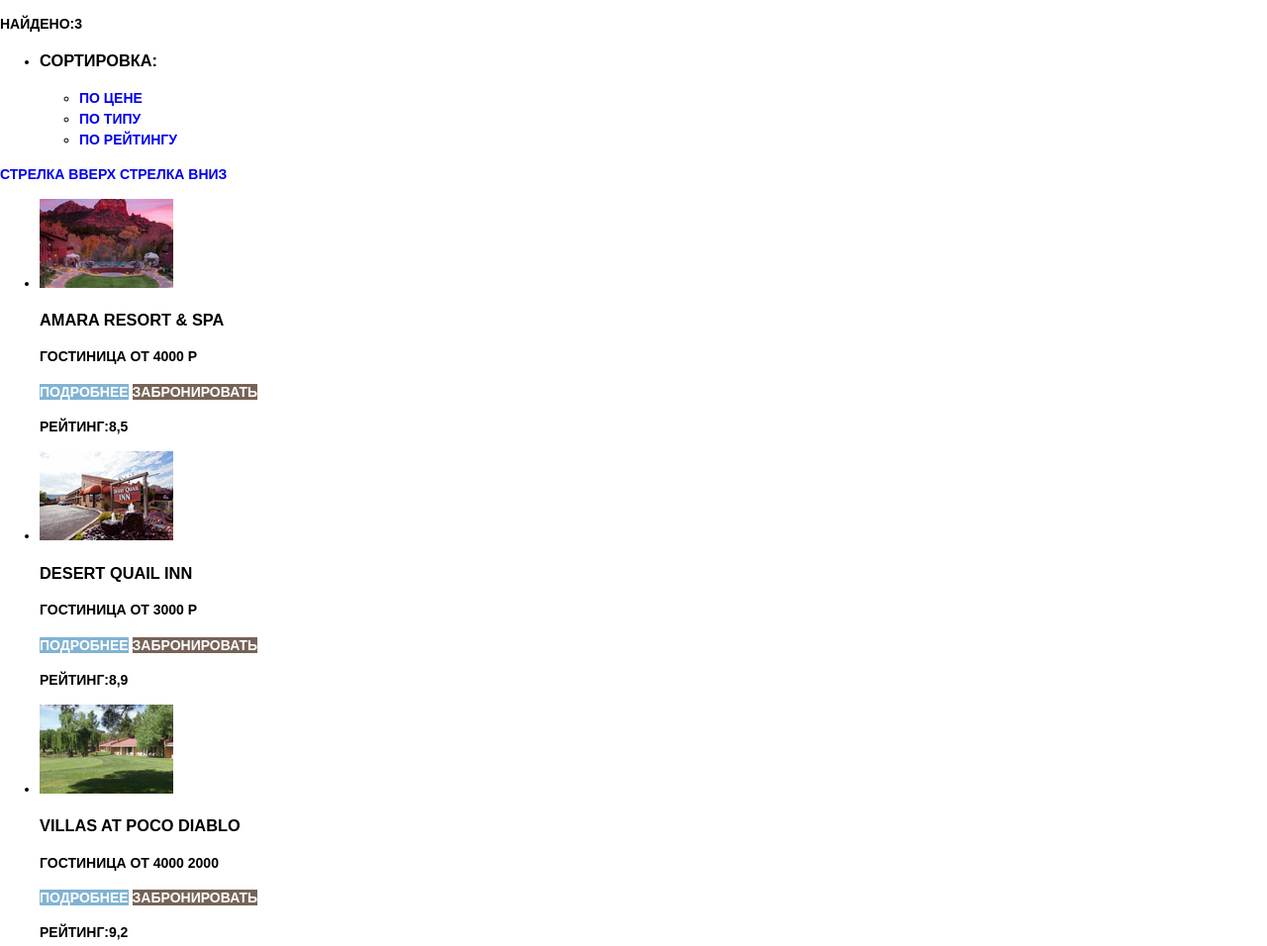
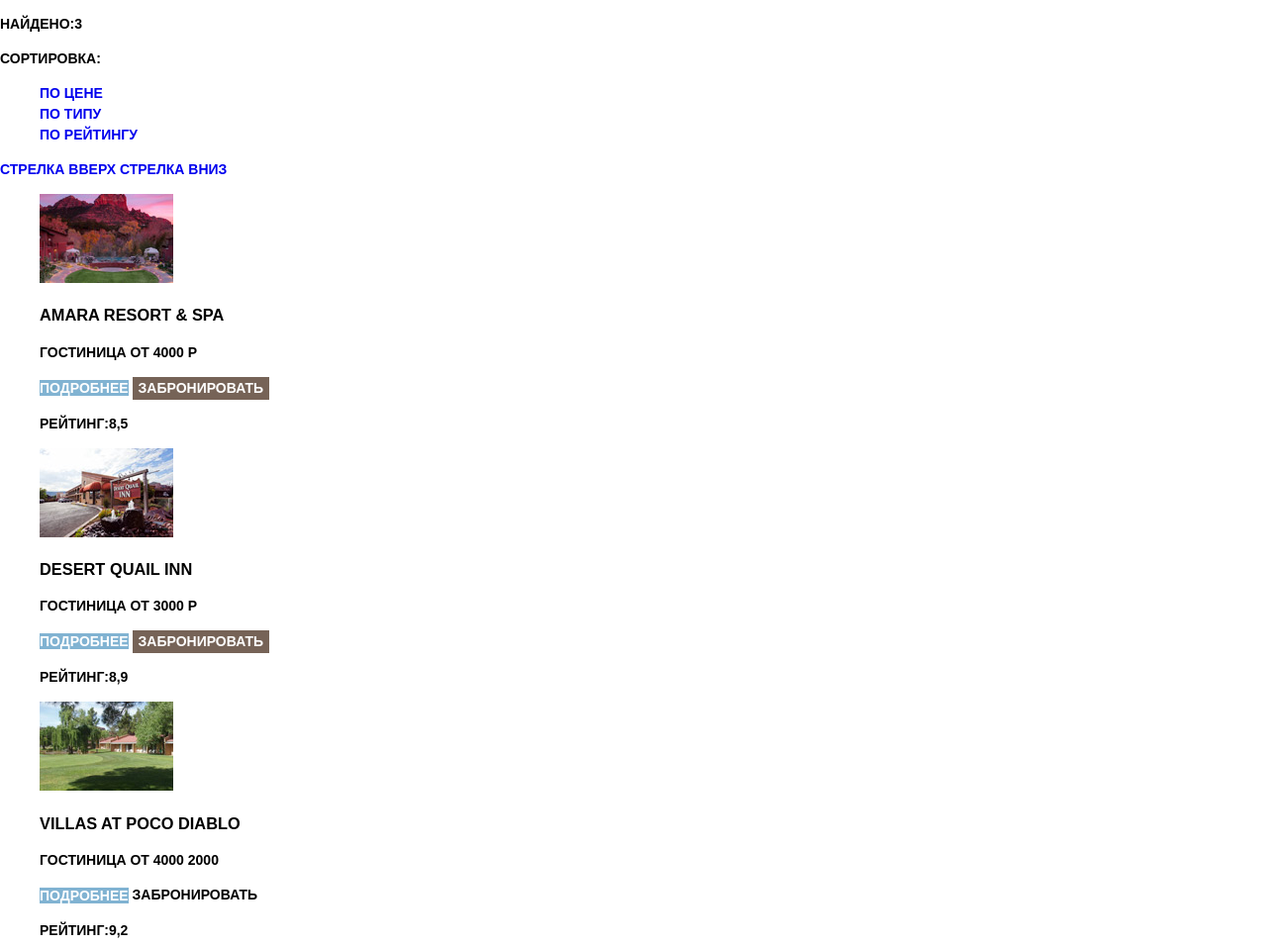
Before and after one commit to gayrat1985/548735-sedona, a plain HTML site: page catalog.html in a window 1280 px wide. Shown: the part 580-1536 px from the top of the page at 99% size. Drawn offline with Linux system fonts and the light colour scheme.

Commit message:
Изменения

```diff
--- a/catalog.html
+++ b/catalog.html
@@ -56,17 +56,13 @@
 		</section>
 
 		<section class="filter">
-			<h2 class="visually-hidden">Гостиницы</h2>
+			<h2 class="visually-hidden">Сортировка</h2>
 			<p>Найдено:3</p>
-			<ul class="filter">
-				<li>
-					<h3>Сортировка:</h3>
-					<ul>
-						<li><a href="#">По цене</a></li>
-						<li><a href="#">По типу</a></li>
-						<li><a href="#">По рейтингу</a></li>
-					</ul>
-				</li>
+			<span>Сортировка:</span>
+			<ul class="sort-list">
+				<li><a href="#">По цене</a></li>
+				<li><a href="#">По типу</a></li>
+				<li><a href="#">По рейтингу</a></li>
 			</ul>
 			<a href="#">Стрелка вверх</a>
             <a href="#">Стрелка вниз</a>
@@ -80,7 +76,7 @@
 					<h3>Amara Resort &amp; SPA</h3>
 					<p>Гостиница от 4000 Р</p>
 					<a class="button button-blue" href="#">Подробнее</a>
-					<a class="button button-brown" href="#">Забронировать</a>
+					<button class="button button-brown" href="#">Забронировать</button>
 					<p class="rating">Рейтинг:8,5</p>
 				</li>
 
@@ -90,7 +86,7 @@
 					<h3>Desert Quail Inn</h3>
 					<p>Гостиница от 3000 Р</p>
 					<a class="button button button-blue" href="#">Подробнее</a>
-					<a class="button button-brown" href="#">Забронировать</a>
+					<button class="button button-brown" href="#">Забронировать</button>
 					<p class="rating">Рейтинг:8,9</p>
 				</li>
 
@@ -99,7 +95,7 @@
 					<h3>Villas at poco Diablo</h3>
 					<p>Гостиница от 4000 2000</p>
 					<a class="button button button-blue" href="#">Подробнее</a>
-					<a class="button button-brown" href="#">Забронировать</a>
+					<button="button button-brown" href="#">Забронировать</button>
 					<p class="rating">Рейтинг:9,2</p>
 				</li>
 			</ul>
--- a/css/style.css
+++ b/css/style.css
@@ -176,6 +176,11 @@
 	color: #ffffff;
 }
 
+.sort-list,
+.hotel-list {
+	list-style: none;
+}
+
 .hotel-item h3:hover,
 .hotel-item h3:focus {
 	color: #81b3d2;
@@ -184,3 +189,5 @@
 .hotel-item h3:active {
 	color: #cacaca;
 }
+
+.
```
Also changed, not shown: index.html (+1 -1 lines).
